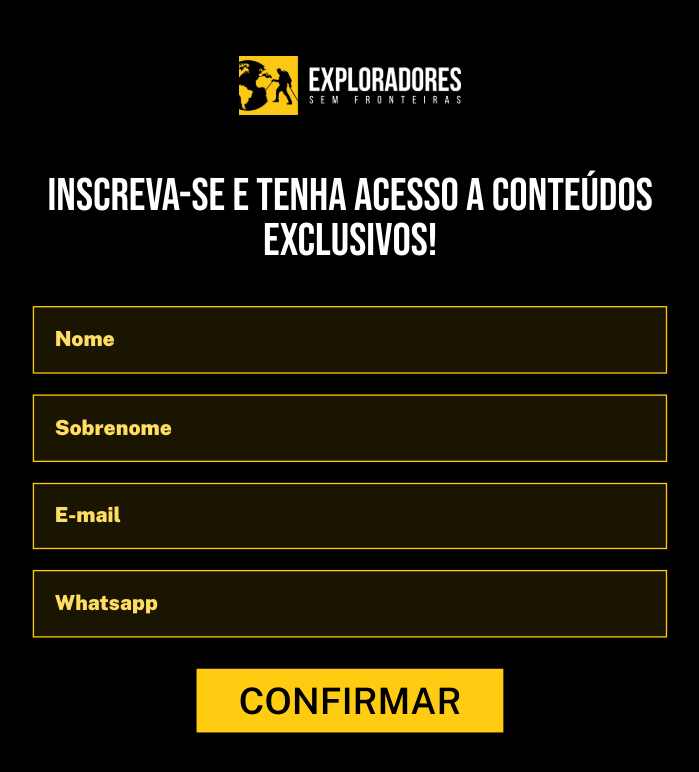
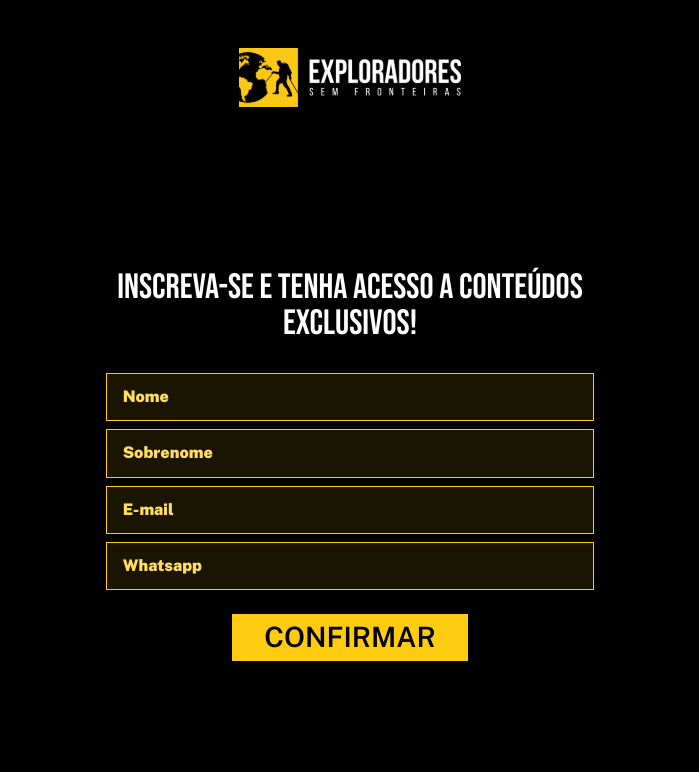
Before and after one commit to Byte3-TI-ltda/ESF-LP-09-2023, a React (Create React App) app: page /inscrevase in a window 1280 px wide. Shown: the top 772 px of the page, without its empty margins (290-989 px from the left). Built offline with nearby package versions, Linux system fonts and the light colour scheme.

Commit message:
Protótipo: Ajustes layout (scala)

```diff
--- a/src/app/pages/welcome/WelcomePage.scss
+++ b/src/app/pages/welcome/WelcomePage.scss
@@ -11,7 +11,7 @@ button.btn.btn-social {
   padding: .6rem;
 }
 
-@media (min-width: 768px) {
+/* @media (min-width: 768px) {
   .mt-lg-4.row-footer {
     margin-top: 4.2rem !important;
   }
@@ -33,4 +33,4 @@ button.btn.btn-social {
   .mt-lg-4.row-footer {
     margin-top: 4.2rem !important;
   }
-}
+} */
--- a/src/app/shared/components/molecules/ApplicationForm/ApplicationForm.tsx
+++ b/src/app/shared/components/molecules/ApplicationForm/ApplicationForm.tsx
@@ -39,7 +39,7 @@ export const ApplicationForm: React.FC<{}> = () => {
   //console.log(watch("firstName"));
 
   return (
-    <div className="px-2 px-lg-0">
+    <div className="">
       <Row className="justify-content-center">
         <Col className="col-sm-12">
           <h2 className="text-center px-2 p-lg-0 text-uppercase fs-bebas-neue lh-1 fs-custom_a">
@@ -49,54 +49,34 @@ export const ApplicationForm: React.FC<{}> = () => {
       </Row>
 
       <Form onSubmit={handleSubmit(onSubmit)} className="text-center mt-3 mt-lg-4">
-        <Row className="justify-content-center">
-          <Col className="col-sm-12">
         <input
-              className={`form-control bg-primary bg-opacity-10 border border-primary text-white fw-semibold ${errors.firstName ? "is-invalid" : ""
+          className={`form-control bg-primary bg-opacity-10 my-3 my-lg-2 border border-primary text-white fw-semibold ${errors.firstName ? "is-invalid" : ""
             }`}
           type="text"
           {...register("firstName", { required: true })}
           placeholder={"Nome"}
         />
-          </Col>
-        </Row>
-
-        <Row className="justify-content-center my-3">
-          <Col className="col-sm-12">
         <input
-              className={`form-control bg-primary bg-opacity-10 border border-primary text-white fw-semibold ${errors.lastName ? "is-invalid" : ""
+          className={`form-control bg-primary bg-opacity-10 my-3 my-lg-2 border border-primary text-white fw-semibold ${errors.lastName ? "is-invalid" : ""
             }`}
           type="text"
           {...register("lastName", { required: true })}
           placeholder={"Sobrenome"}
         />
-          </Col>
-        </Row>
-
-        <Row className="justify-content-center my-3">
-          <Col className="col-sm-12">
         <input
-              className={`form-control bg-primary bg-opacity-10 border border-primary text-white fw-semibold ${errors.email ? "is-invalid" : ""
+          className={`form-control bg-primary bg-opacity-10 my-3 my-lg-2 border border-primary text-white fw-semibold ${errors.email ? "is-invalid" : ""
             }`}
           type="text"
           {...register("email", { required: true, pattern: /^[^\s@]+@[^\s@]+\.[^\s@]+$/ })}
           placeholder={"E-mail"}
         />
-          </Col>
-        </Row>
-
-        <Row className="justify-content-center my-3">
-          <Col className="col-sm-12">
         <input
-              className={`form-control bg-primary bg-opacity-10 border border-primary text-white fw-semibold ${errors.whatsapp ? "is-invalid" : ""
+          className={`form-control bg-primary bg-opacity-10 my-3 my-lg-2 border border-primary text-white fw-semibold ${errors.whatsapp ? "is-invalid" : ""
             }`}
           type="text"
           {...register("whatsapp", { required: true, pattern: /^\d{2}\s?([2-9]{1})(\d{3,4})\s?(\d{4})$/ })}
           placeholder={"Whatsapp"}
         />
-          </Col>
-        </Row>
-
         <Row className="justify-content-center mt-4">
           <Col className="col-sm-12 d-flex justify-content-center">
             <button
--- a/src/app/shared/components/molecules/HomeFrame/HomeFrame.scss
+++ b/src/app/shared/components/molecules/HomeFrame/HomeFrame.scss
@@ -1,6 +1,6 @@
 .youtube-container {
     width: 100%;
-    height: 245px;
+    height: 180px;
 }
 
 .fs-custom_h{
--- a/src/app/shared/components/molecules/HomeFrame/HomeFrame.tsx
+++ b/src/app/shared/components/molecules/HomeFrame/HomeFrame.tsx
@@ -11,18 +11,18 @@ export const HomeFrame: React.FC<{}> = () => {
   };
 
   return (
-    <Row className="justify-content-center justify-content-lg-around p-2">
+    <Row className="justify-content-center justify-content-lg-around">
       <Col className="col-sm-12 col-md-10 col-lg-4 col-scale px-lg-4">
         <div className="d-flex flex-column flex-lg-column-reverse">
           <Row className="justify-content-center mt-0 mt-lg-1">
             <Col className="col-sm-12 mb-sm-2">
-              <iframe className="youtube-container" src="https://www.youtube.com/embed/h0yPK_A1b74?si=nuwB0XcPtmQ3wOmr?&autoplay=1&mute=1"
+              <iframe className="youtube-container border border-primary" src="https://www.youtube.com/embed/h0yPK_A1b74?si=nuwB0XcPtmQ3wOmr?&autoplay=1&mute=1"
                 title="YouTube video player"
                 allow="accelerometer; autoplay; clipboard-write; encrypted-media; gyroscope; picture-in-picture; web-share"
               />
             </Col>
           </Row>
-          <Row className="justify-content-center mt-5 mt-lg-0 mb-lg-2">
+          <Row className="justify-content-center mt-4 mt-lg-0 mb-lg-2">
             <Col className="col-sm-12 p-0">
               <h1 className="text-center mx-5 text-uppercase fs-bebas-neue lh-1 fs-custom_h">
                 sinta a emoção da descoberta
@@ -33,7 +33,7 @@ export const HomeFrame: React.FC<{}> = () => {
 
         <Row className="justify-content-center mt-4 mt-lg-1">
           <Col className="col-sm-12">
-            <p className="text-center lh-1 px-lg-2 fs-5">
+            <p className="text-center lh-1 px-2 px-lg-3 fs-5">
               Essa é a sua chance de ser um Explorador Sem Fronteiras e deixar a
               sua marca na história!
             </p>
--- a/src/app/shared/components/organisms/Header/Header.tsx
+++ b/src/app/shared/components/organisms/Header/Header.tsx
@@ -3,5 +3,5 @@ interface HeaderProps {
 }
 
 export const Header: React.FC<HeaderProps> = ({ children }) => {
-  return <header className="pt-5">{children}</header>;
+  return <header className="pt-5 pb-4">{children}</header>;
 };
--- a/src/app/shared/components/templates/BasicTemplate/BasicTemplate.tsx
+++ b/src/app/shared/components/templates/BasicTemplate/BasicTemplate.tsx
@@ -17,9 +17,9 @@ export const BasicTemplate: React.FC<BasicTemplateProps> = ({ children, isFluid
   const [fluid] = useState(isFluid);
 
   return (
-    <div className="d-flex flex-column vh-100 py-2">
+    <div className="d-flex flex-column vh-100">
       <Header children={HeaderChildren()} />
-      <Container fluid={fluid} className="d-flex align-items-center justify-content-center flex-grow-1 py-lg-5">
+      <Container fluid={fluid} className={`d-flex align-items-start align-items-lg-center justify-content-center flex-grow-1 ${fluid ? 'm-0 ' : 'p-3'}`}>
         {children}
       </Container>
     </div>
--- a/src/styles/main.scss
+++ b/src/styles/main.scss
@@ -33,7 +33,7 @@ $border-radius: 0rem !default;
 // Buttons
 
 $btn-line-height: 1.5rem !default;
-$input-btn-padding-y: 0.8rem !default;
+$input-btn-padding-y: 0.7rem !default;
 $input-btn-padding-x: 1rem !default;
 $input-btn-padding-y-sm: 0.5rem !default;
 $input-btn-padding-x-sm: 1rem !default;
@@ -44,7 +44,7 @@ $input-btn-padding-x-lg: 2rem !default;
   font-family: "Bebas Neue";
 }
 
-@media (min-width: 768px) {
+/* @media (min-width: 768px) {
   .col-scale {
     transform: scale(1.1);
   }
@@ -64,8 +64,8 @@ $input-btn-padding-x-lg: 2rem !default;
 
 @media (min-width: 1400px) {
   .col-scale {
-    transform: scale(1.4);
+    transform: scale(1.3);
   }
-}
+} */
 
 @import "~bootstrap/scss/bootstrap.scss";
```
Also changed, not shown: src/app/pages/response/Frames/StayTuned/StayTunedFrame.tsx (deleted, +0 -51 lines), src/app/pages/welcome/WelcomePage.tsx (+15 -15 lines), src/app/pages/response/Frames/StayTuned/StayTunedFrame.scss (deleted). Lines whose indentation alone changed are shown as unchanged.
